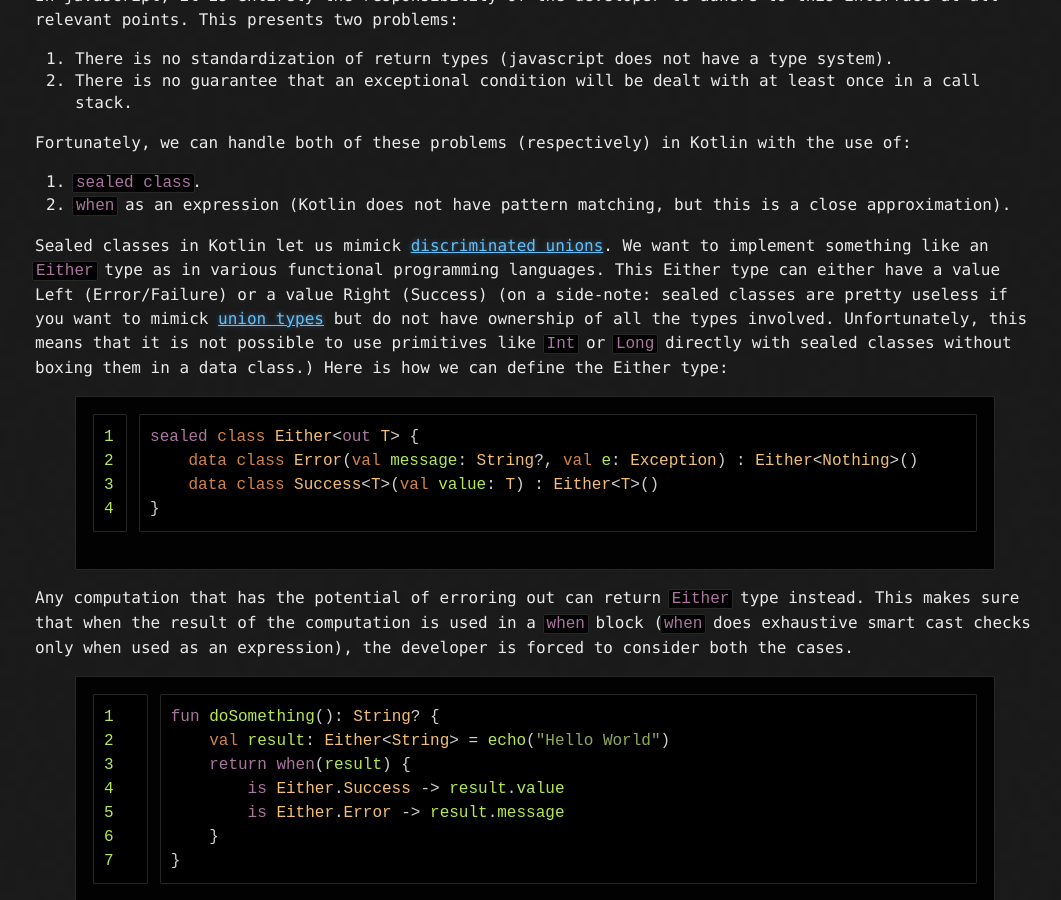
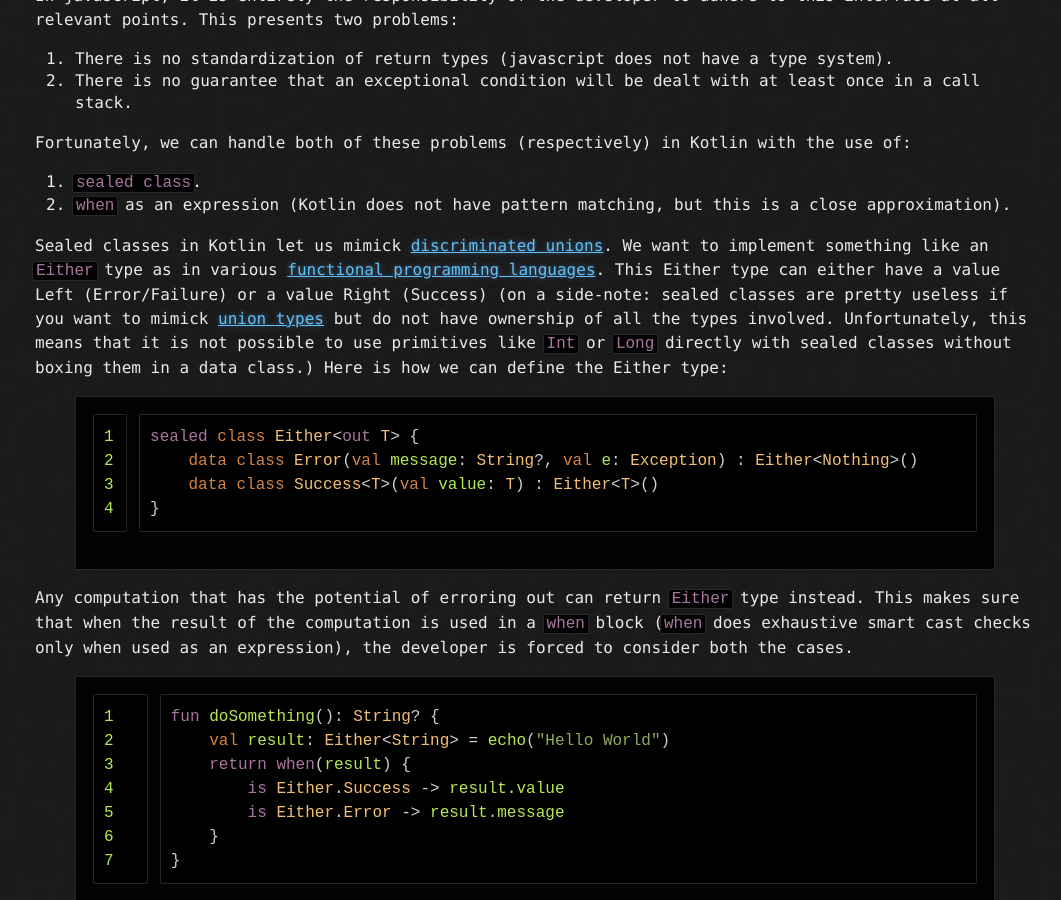
Before and after one commit to tocttou/tocttou.github.io, a Jekyll site: the page built from _posts/2018-12-17-better-error-handling-in-kotlin-with-either-type.md, in a window 1280 px wide and 900 px high, scrolled down 1439 px. Shown: the whole window, without its empty margins (105-1166 px from the left). Built offline with Jekyll 4.4.1, drawn with Linux system fonts in a browser that asks for light colours; nearby versions of some CDN libraries; comment, search, counter and statistics services are not loaded; part of the change alters nothing that is shown.

```diff
--- a/_posts/2018-12-17-better-error-handling-in-kotlin-with-either-type.md
+++ b/_posts/2018-12-17-better-error-handling-in-kotlin-with-either-type.md
@@ -40,7 +40,7 @@ Fortunately, we can handle both of these problems (respectively) in Kotlin with
 1. `sealed class`.
 2. `when` as an expression (Kotlin does not have pattern matching, but this is a close approximation).
 
-Sealed classes in Kotlin let us mimick [discriminated unions](https://www.typescriptlang.org/docs/handbook/advanced-types.html#discriminated-unions). We want to implement something like an `Either` type as in various functional programming languages. This Either type can either have a value Left (Error/Failure) or a value Right (Success) (on a side-note: sealed classes are pretty useless if you want to mimick [union types](https://discuss.kotlinlang.org/t/union-types/77/36) but do not have ownership of all the types involved. Unfortunately, this means that it is not possible to use primitives like `Int` or `Long` directly with sealed classes without boxing them in a data class.) Here is how we can define the Either type:
+Sealed classes in Kotlin let us mimick [discriminated unions](https://www.typescriptlang.org/docs/handbook/advanced-types.html#discriminated-unions). We want to implement something like an `Either` type as in various [functional programming languages](https://hackage.haskell.org/package/base-4.10.1.0/docs/Data-Either.html). This Either type can either have a value Left (Error/Failure) or a value Right (Success) (on a side-note: sealed classes are pretty useless if you want to mimick [union types](https://discuss.kotlinlang.org/t/union-types/77/36) but do not have ownership of all the types involved. Unfortunately, this means that it is not possible to use primitives like `Int` or `Long` directly with sealed classes without boxing them in a data class.) Here is how we can define the Either type:
 
 {% highlight kotlin linenos %}
 sealed class Either<out T> {
```
